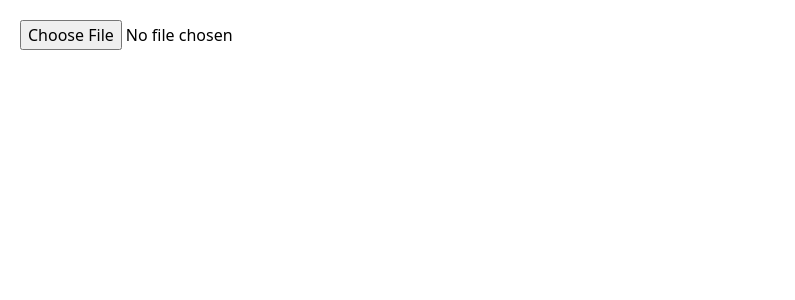
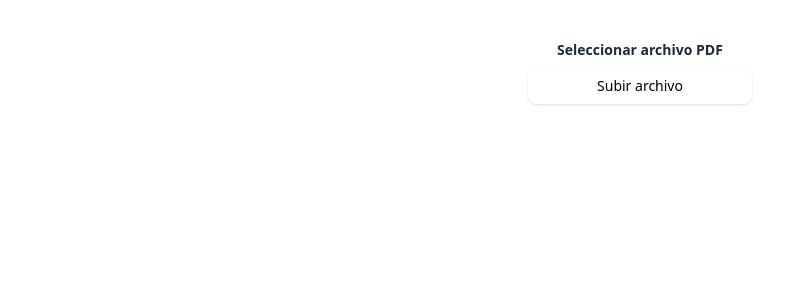
Before and after one commit to heguilenjuan/extractor-front, a React (Vite) app: page / in a window 1280 px wide. Shown: the top 300 px of the page, without its empty margins (0-795 px from the left). Built offline with nearby package versions, Linux system fonts and the light colour scheme.

Commit message:
commiteando-ando

```diff
--- a/src/App.tsx
+++ b/src/App.tsx
@@ -1,10 +1,11 @@
 import { useState } from "react";
-import { pdfjs } from 'react-pdf';
+import { pdfjs } from "react-pdf";
 import PdfViewer from "./components/Viewer/PdfViewerWithAnnotations";
+import FileField from "./components/Fields/FileField";
 
 pdfjs.GlobalWorkerOptions.workerSrc = new URL(
-  'pdfjs-dist/build/pdf.worker.min.mjs',
-  import.meta.url,
+  "pdfjs-dist/build/pdf.worker.min.mjs",
+  import.meta.url
 ).toString();
 
 export default function App() {
@@ -17,15 +18,9 @@ export default function App() {
   };
 
   return (
-    <div style={{ padding: "20px" }}>
-      <input
-        type="file"
-        accept=".pdf,application/pdf"
-        onChange={handleChange}
-      />
-      <div style={{ marginTop: "20px" }}>
-        {file && <PdfViewer file={file} />}
-      </div>
+    <div className="p-6 flex flex-col text-center items-center">
+      <FileField onChange={handleChange} />
+      {file && <PdfViewer file={file} className="w-full max-w-7xl" />}
     </div>
   );
 }
--- a/src/components/Fields/FileField.tsx
+++ b/src/components/Fields/FileField.tsx
@@ -1,8 +1,35 @@
+import React from "react";
 
-const FileField = () => {
+type FileFieldProps = {
+  onChange: (e: React.ChangeEvent<HTMLInputElement>) => void;
+  accept?: string;
+  label?: string;
+};
+
+export default function FileField({
+  onChange,
+  accept = ".pdf,application/pdf",
+  label = "Seleccionar archivo PDF",
+}: FileFieldProps) {
+  const inputId = "file-field";
+
   return (
-    <div>FileField</div>
-  )
+    <div className="flex flex-col gap-2 w-64 p-4">
+      {label && <span className="text-sm font-semibold text-gray-800">{label}</span>}
+      <label
+        htmlFor={inputId}
+        className="inline-block cursor-pointer rounded-lg px-4 py-2 text-sm font-medium
+        shadow hover:bg-gray-300 focus:outline-none focus:ring-2 focus:ring-blue-400"
+      >
+        Subir archivo
+      </label>
+      <input
+        id={inputId}
+        type="file"
+        accept={accept}
+        onChange={onChange}
+        className="hidden"
+      />
+    </div>
+  );
 }
-
-export default FileField
```
